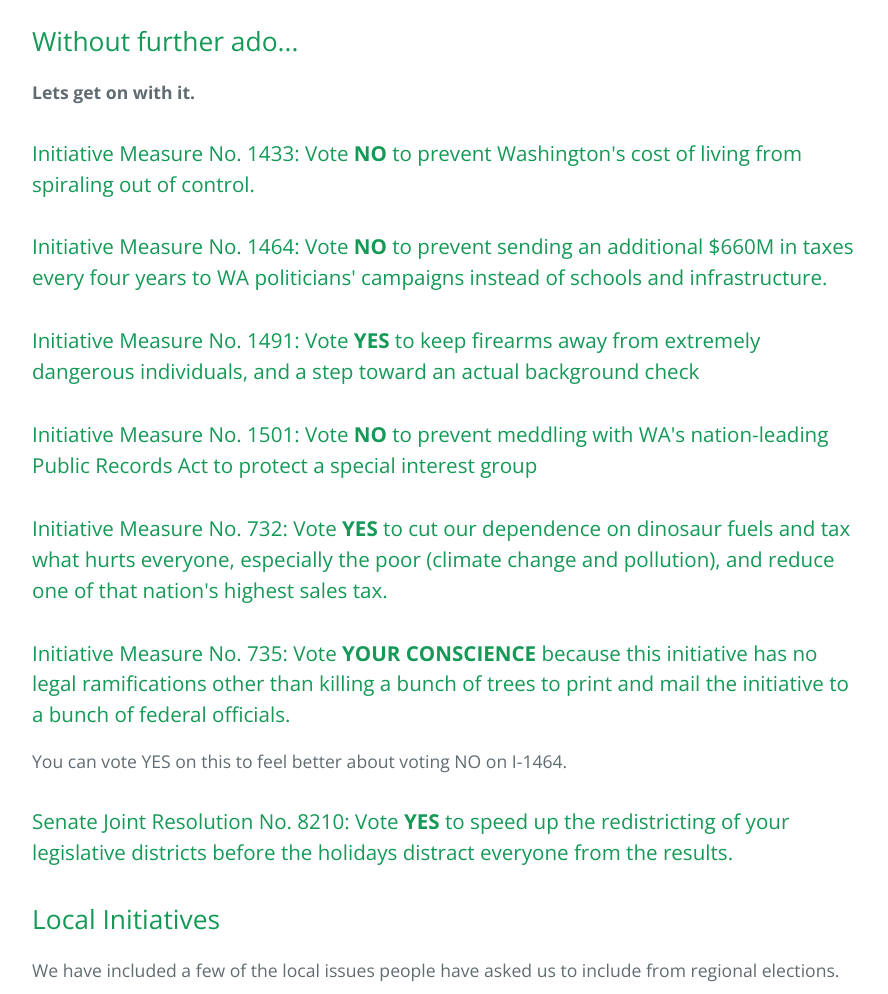
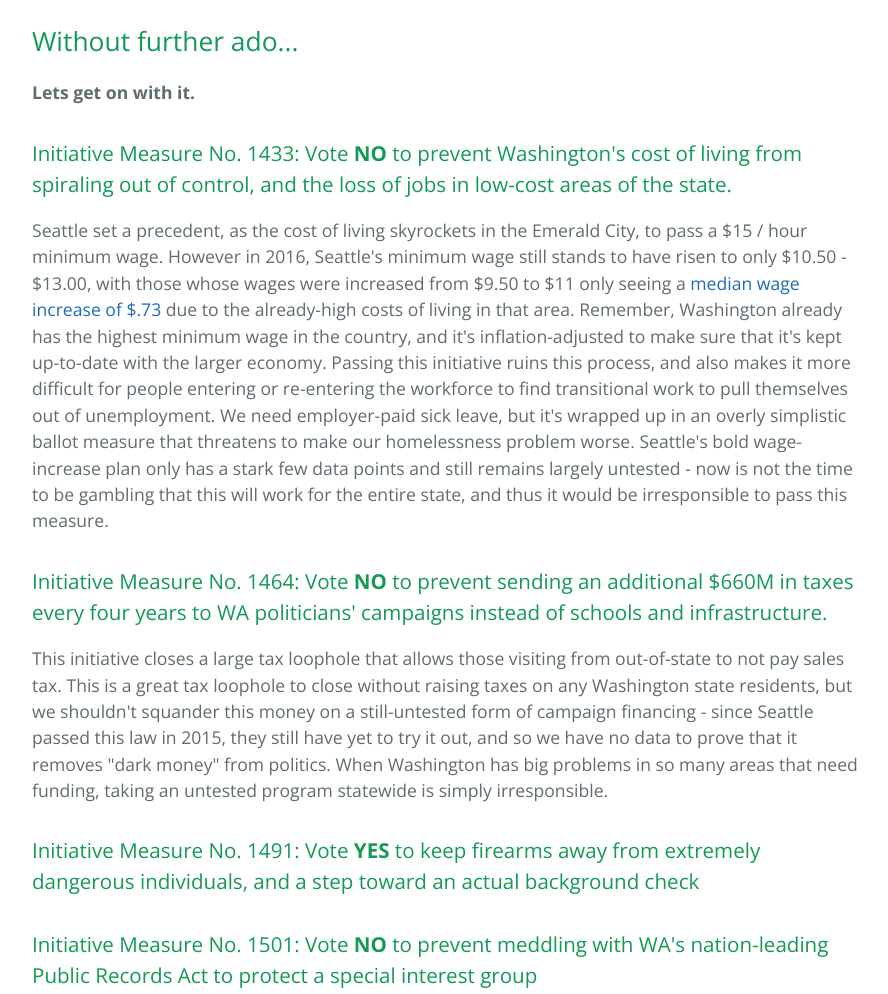
Before and after one commit to ResponsibleVotersGuide/ResponsibleVotersGuide.github.io, a plain HTML site: page index.html in a window 1280 px wide. Shown: the part 640-1634 px from the top of the page, without its empty margins (192-1080 px from the left). Drawn offline with nearby package versions, Linux system fonts and the light colour scheme.

Commit message:
Replace master branch with page content via GitHub

```diff
--- a/index.html
+++ b/index.html
@@ -27,10 +27,14 @@
 <p><strong>Lets get on with it.</strong></p>
 
 <h3>
-<a id="initiative-measure-no-1433-vote-no-to-prevent-washingtons-cost-of-living-from-spiraling-out-of-control" class="anchor" href="#initiative-measure-no-1433-vote-no-to-prevent-washingtons-cost-of-living-from-spiraling-out-of-control" aria-hidden="true"><span aria-hidden="true" class="octicon octicon-link"></span></a>Initiative Measure No. 1433: Vote <strong>NO</strong> to prevent Washington's cost of living from spiraling out of control.</h3>
+<a id="initiative-measure-no-1433-vote-no-to-prevent-washingtons-cost-of-living-from-spiraling-out-of-control-and-the-loss-of-jobs-in-low-cost-areas-of-the-state" class="anchor" href="#initiative-measure-no-1433-vote-no-to-prevent-washingtons-cost-of-living-from-spiraling-out-of-control-and-the-loss-of-jobs-in-low-cost-areas-of-the-state" aria-hidden="true"><span aria-hidden="true" class="octicon octicon-link"></span></a>Initiative Measure No. 1433: Vote <strong>NO</strong> to prevent Washington's cost of living from spiraling out of control, and the loss of jobs in low-cost areas of the state.</h3>
+
+<p>Seattle set a precedent, as the cost of living skyrockets in the Emerald City, to pass a $15 / hour minimum wage. However in 2016, Seattle's minimum wage still stands to have risen to only $10.50 - $13.00, with those whose wages were increased from $9.50 to $11 only seeing a <a href="http://www.washington.edu/news/2016/07/25/minimum-wage-study-effects-of-seattle-wage-hike-modest-may-be-overshadowed-by-strong-economy/">median wage increase of $.73</a> due to the already-high costs of living in that area. Remember, Washington already has the highest minimum wage in the country, and it's inflation-adjusted to make sure that it's kept up-to-date with the larger economy. Passing this initiative ruins this process, and also makes it more difficult for people entering or re-entering the workforce to find transitional work to pull themselves out of unemployment. We need employer-paid sick leave, but it's wrapped up in an overly simplistic ballot measure that threatens to make our homelessness problem worse. Seattle's bold wage-increase plan only has a stark few data points and still remains largely untested - now is not the time to be gambling that this will work for the entire state, and thus it would be irresponsible to pass this measure.</p>
 
 <h3>
 <a id="initiative-measure-no-1464-vote-no-to-prevent-sending-an-additional-660m-in-taxes-every-four-years-to-wa-politicians-campaigns-instead-of-schools-and-infrastructure" class="anchor" href="#initiative-measure-no-1464-vote-no-to-prevent-sending-an-additional-660m-in-taxes-every-four-years-to-wa-politicians-campaigns-instead-of-schools-and-infrastructure" aria-hidden="true"><span aria-hidden="true" class="octicon octicon-link"></span></a>Initiative Measure No. 1464: Vote <strong>NO</strong> to prevent sending an additional $660M in taxes every four years to WA politicians' campaigns instead of schools and infrastructure.</h3>
+
+<p>This initiative closes a large tax loophole that allows those visiting from out-of-state to not pay sales tax. This is a great tax loophole to close without raising taxes on any Washington state residents, but we shouldn't squander this money on a still-untested form of campaign financing - since Seattle passed this law in 2015, they still have yet to try it out, and so we have no data to prove that it removes "dark money" from politics. When Washington has big problems in so many areas that need funding, taking an untested program statewide is simply irresponsible.</p>
 
 <h3>
 <a id="initiative-measure-no-1491-vote-yes-to-keep-firearms-away-from-extremely-dangerous-individuals-and-a-step-toward-an-actual-background-check" class="anchor" href="#initiative-measure-no-1491-vote-yes-to-keep-firearms-away-from-extremely-dangerous-individuals-and-a-step-toward-an-actual-background-check" aria-hidden="true"><span aria-hidden="true" class="octicon octicon-link"></span></a>Initiative Measure No. 1491: Vote <strong>YES</strong> to keep firearms away from extremely dangerous individuals, and a step toward an actual background check</h3>
@@ -41,10 +45,12 @@
 <h3>
 <a id="initiative-measure-no-732-vote-yes-to-cut-our-dependence-on-dinosaur-fuels-and-tax-what-hurts-everyone-especially-the-poor-climate-change-and-pollution-and-reduce-one-of-that-nations-highest-sales-tax" class="anchor" href="#initiative-measure-no-732-vote-yes-to-cut-our-dependence-on-dinosaur-fuels-and-tax-what-hurts-everyone-especially-the-poor-climate-change-and-pollution-and-reduce-one-of-that-nations-highest-sales-tax" aria-hidden="true"><span aria-hidden="true" class="octicon octicon-link"></span></a>Initiative Measure No. 732: Vote <strong>YES</strong> to cut our dependence on dinosaur fuels and tax what hurts everyone, especially the poor (climate change and pollution), and reduce one of that nation's highest sales tax.</h3>
 
+<p>This measure has its challenges, but it's one of the few long-term revenue-neutral carbon taxes that have the proposition of going into effect in this decade - the legislature is too busy trying to fix our state's other Big Problems to be able to address the issue of climate change and carbon. However if this initiative passes, the legislature will be forced to act to fix this initiatives flaws, such as providing incentives for carbon sequestration, funding clean-energy enterprise and research, addressing the short-term revenue shortfall if this tax passes, and ensuring that the added gasoline tax will not disproportionately affect low-income residents who statistically have to drive further for work. This initiative isn't perfect, but it'll force the legislature to act to fix it, rather than allowing more years to pass with no address of climate change.</p>
+
 <h3>
-<a id="initiative-measure-no-735-vote-your-conscience-because-this-initiative-has-no-legal-ramifications-other-than-killing-a-bunch-of-trees-to-print-and-mail-the-initiative-to-a-bunch-of-federal-officials" class="anchor" href="#initiative-measure-no-735-vote-your-conscience-because-this-initiative-has-no-legal-ramifications-other-than-killing-a-bunch-of-trees-to-print-and-mail-the-initiative-to-a-bunch-of-federal-officials" aria-hidden="true"><span aria-hidden="true" class="octicon octicon-link"></span></a>Initiative Measure No. 735: Vote <strong>YOUR CONSCIENCE</strong> because this initiative has no legal ramifications other than killing a bunch of trees to print and mail the initiative to a bunch of federal officials.</h3>
+<a id="initiative-measure-no-735-vote-your-conscience-because-this-initiative-has-no-legal-ramifications-other-than-killing-a-few-trees-to-print-and-mail-the-initiative-to-a-bunch-of-federal-officials" class="anchor" href="#initiative-measure-no-735-vote-your-conscience-because-this-initiative-has-no-legal-ramifications-other-than-killing-a-few-trees-to-print-and-mail-the-initiative-to-a-bunch-of-federal-officials" aria-hidden="true"><span aria-hidden="true" class="octicon octicon-link"></span></a>Initiative Measure No. 735: Vote <strong>YOUR CONSCIENCE</strong> because this initiative has no legal ramifications other than killing a few trees to print and mail the initiative to a bunch of federal officials.</h3>
 
-<p>You can vote YES on this to feel better about voting NO on I-1464.</p>
+<p>You can vote YES on this to feel better about voting NO on I-1464. While Citizens United does, in theory, squelch the voice of individuals over those with large, deep pockets, the campaigns of Donald Trump and Bernie Sanders support that candidates can rise to prominence without the need for large corporate donors, and a simple overturn of the 2010 Citizens United case doesn't solve what has been a century-long problem of big money dominating politics and politicians. Again, this discussion is moot, as this initiative has no legal effect.</p>
 
 <h3>
 <a id="senate-joint-resolution-no-8210-vote-yes-to-speed-up-the-redistricting-of-your-legislative-districts-before-the-holidays-distract-everyone-from-the-results" class="anchor" href="#senate-joint-resolution-no-8210-vote-yes-to-speed-up-the-redistricting-of-your-legislative-districts-before-the-holidays-distract-everyone-from-the-results" aria-hidden="true"><span aria-hidden="true" class="octicon octicon-link"></span></a>Senate Joint Resolution No. 8210: Vote <strong>YES</strong> to speed up the redistricting of your legislative districts before the holidays distract everyone from the results.</h3>
```
Also changed, not shown: params.json (+1 -1 lines).
